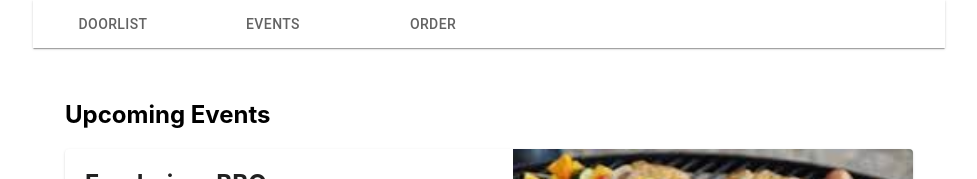
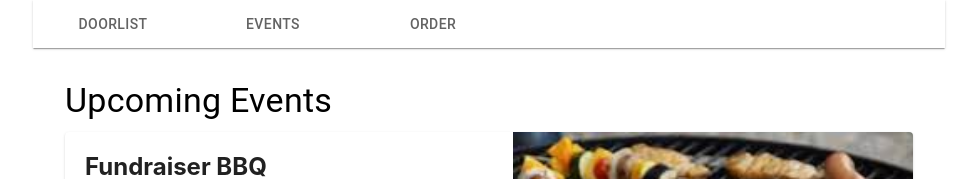
Before and after one commit to wpapsco/capstone-mockup, a React (Create React App) app: page /events in a window 1280 px wide. Shown: the top 179 px of the page, without its empty margins (151-1128 px from the left). Built offline with nearby package versions, Linux system fonts and the light colour scheme.

Commit message:
Cleanup all events page

```diff
--- a/src/features/events/AllEventsPage.tsx
+++ b/src/features/events/AllEventsPage.tsx
@@ -1,9 +1,7 @@
-import { EventDetails, selectAllEvents } from './eventsSlice'
+import { selectAllEvents } from './eventsSlice'
 import { appSelector } from '../../app/hooks'
 
-import { Link } from 'react-router-dom'
-import Showtime from '../../components/Showtime'
-import { Card, CardActionArea } from '@material-ui/core'
+import { Typography } from '@material-ui/core'
 import EventRow from './EventRow'
 
 export default function AllEventsPage() {
@@ -17,7 +15,7 @@ export default function AllEventsPage() {
 
     return (
         <section>
-            <h1>Upcoming Events</h1>
+            <Typography variant='h4' component='h1'>Upcoming Events</Typography>
             {eventCards}
         </section>
     )
```
